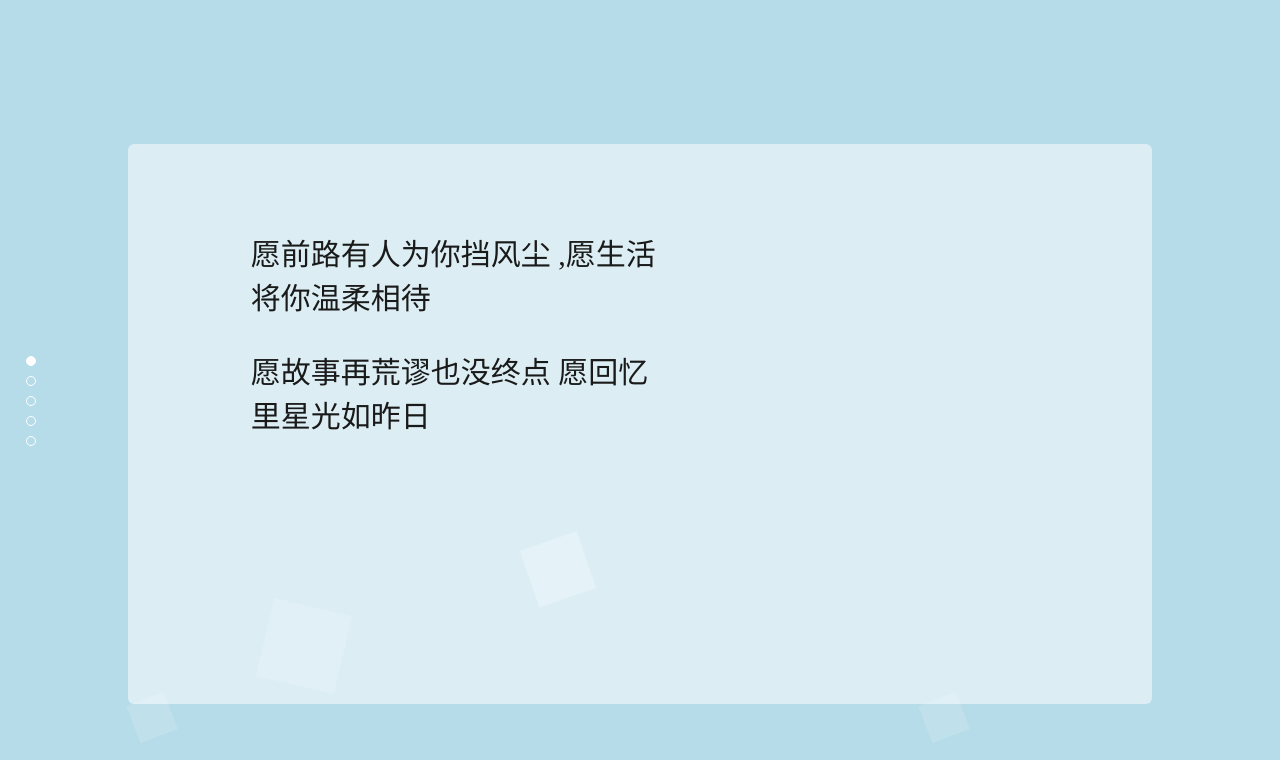
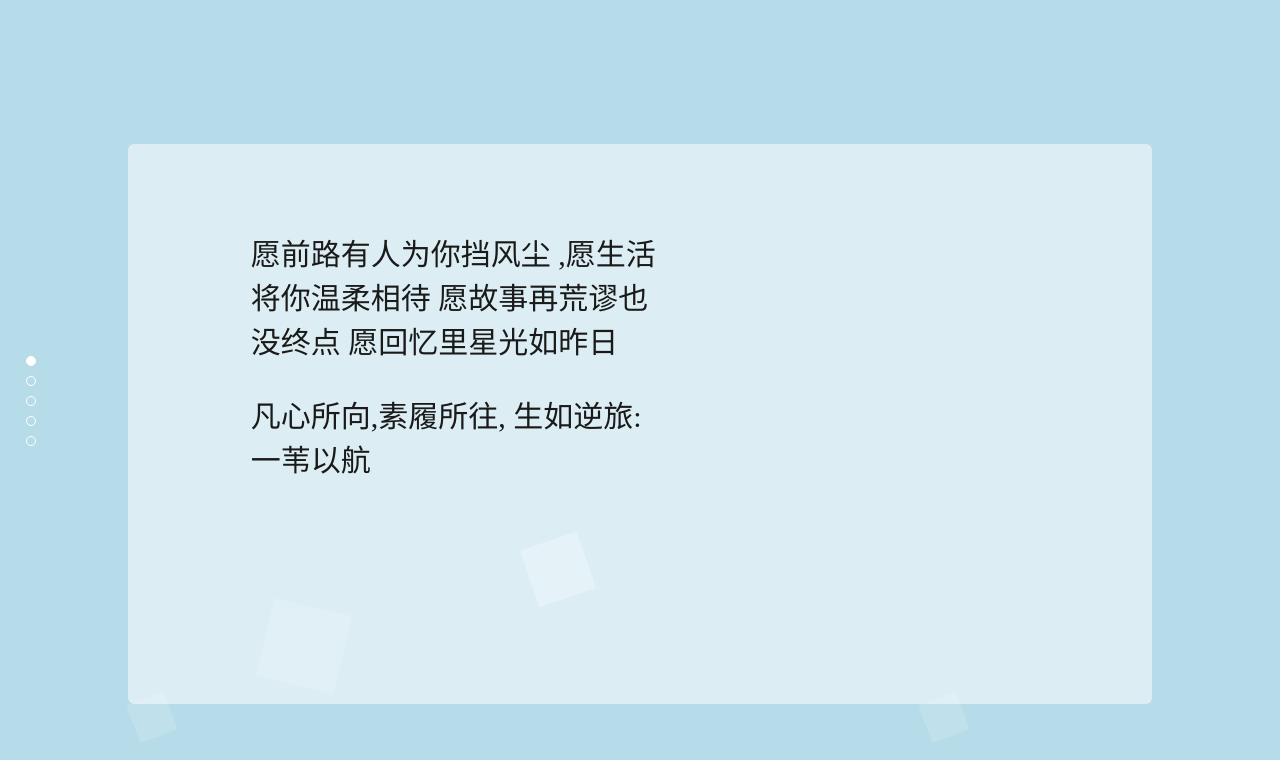
Before and after one commit to Xkloping/Xkloping.github.io, a plain HTML site: page Memories.html in a window 1280 px wide. Shown: the top 760 px of the page. Drawn offline with Linux system fonts and the light colour scheme.

Commit message:
Update Memories.html

```diff
--- a/Memories.html
+++ b/Memories.html
@@ -20,9 +20,9 @@
       <div class="section">
           <div class="ly-box01">
             <div class="ly-txt01">
-              <p class="ly-stxt01">愿前路有人为你挡风尘 ,愿生活将你温柔相待</p>
-              <p class="ly-stxt02">愿故事再荒谬也没终点 愿回忆里星光如昨日</p>
-              <p class="ly-stxt05">凡心所向,素履所往, 生如逆旅:一苇以航</p>
+              <p class="ly-stxt01">愿前路有人为你挡风尘 ,愿生活将你温柔相待 愿故事再荒谬也没终点 愿回忆里星光如昨日</p>
+              <p class="ly-stxt02">凡心所向,素履所往, 生如逆旅:一苇以航</p>
+              <p class="ly-stxt05"></p>
             </div>
             <div class="ly-txt02">
               <p class="ly-stxt06">要永远年轻 永远热情,永远不听话 要大笑 要做梦 要与众不同</p>
```
